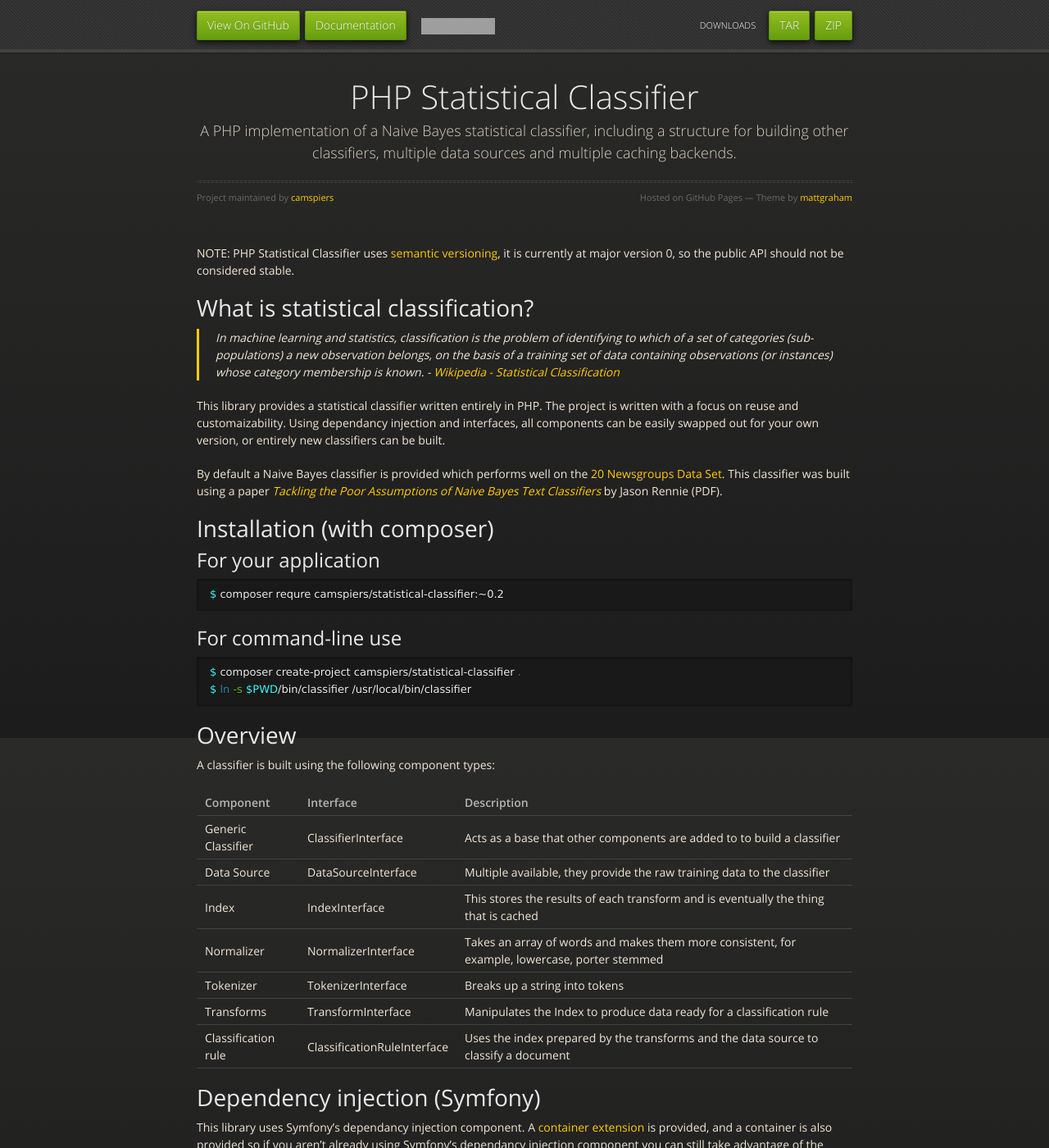
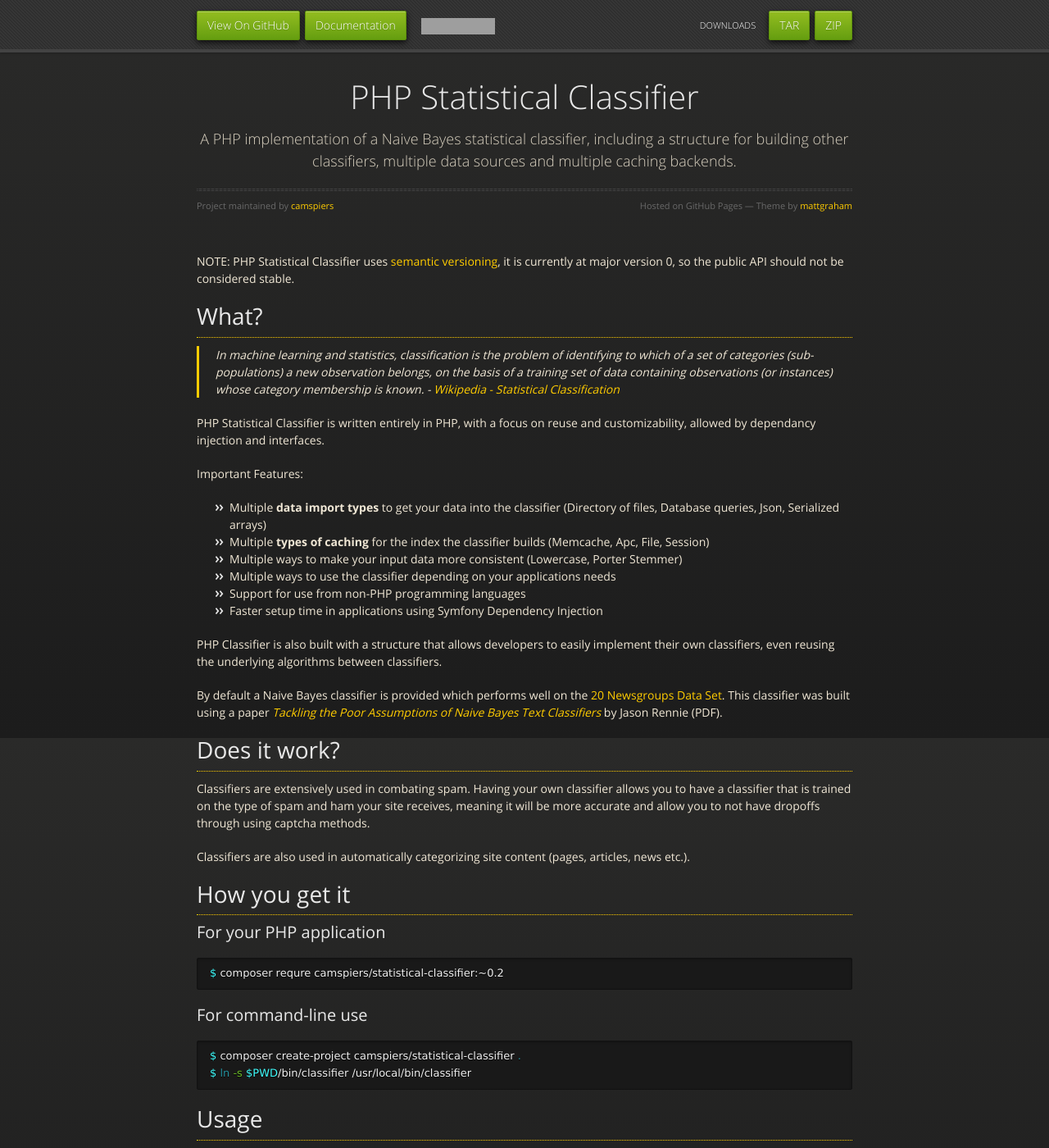
Before and after one commit to camspiers/statistical-classifier, a Jekyll site: the page built from index.md, in a window 1280 px wide and 1400 px high. Shown: the whole window at 82% size. Built offline with Jekyll 4.4.1, drawn with Linux system fonts in a browser that asks for light colours; nearby versions of some CDN libraries; Markdown is read by kramdown in place of the engine named in the settings; some of the changed text lies outside the part shown; grey boxes are pictures that could not be loaded.

Commit message:
UPDATE: More docs

````diff
--- a/_layouts/default.html
+++ b/_layouts/default.html
@@ -15,7 +15,19 @@
     <link rel="stylesheet" href="stylesheets/ie.css">
     <![endif]-->
     <meta name="viewport" content="width=device-width, initial-scale=1, user-scalable=no">
+    <script type="text/javascript">
 
+      var _gaq = _gaq || [];
+      _gaq.push(['_setAccount', 'UA-39398752-1']);
+      _gaq.push(['_trackPageview']);
+
+      (function() {
+        var ga = document.createElement('script'); ga.type = 'text/javascript'; ga.async = true;
+        ga.src = ('https:' == document.location.protocol ? 'https://ssl' : 'http://www') + '.google-analytics.com/ga.js';
+        var s = document.getElementsByTagName('script')[0]; s.parentNode.insertBefore(ga, s);
+      })();
+
+    </script>
   </head>
   <body>
       <div id="header">
--- a/index.md
+++ b/index.md
@@ -4,17 +4,34 @@ title: PHP Statistical Classifier
 ---
 NOTE: PHP Statistical Classifier uses [semantic versioning](http://semver.org/), it is currently at major version 0, so the public API should not be considered stable.
 
-# What is statistical classification?
+# What?
 
 > In machine learning and statistics, classification is the problem of identifying to which of a set of categories (sub-populations) a new observation belongs, on the basis of a training set of data containing observations (or instances) whose category membership is known. - [Wikipedia - Statistical Classification](http://en.wikipedia.org/wiki/Statistical_classification)
 
-This library provides a statistical classifier written entirely in PHP. The project is written with a focus on reuse and customaizability. Using dependancy injection and interfaces, all components can be easily swapped out for your own version, or entirely new classifiers can be built.
+PHP Statistical Classifier is written entirely in PHP, with a focus on reuse and customizability, allowed by dependancy injection and interfaces.
+
+Important Features:
+
+* Multiple **data import types** to get your data into the classifier (Directory of files, Database queries, Json, Serialized arrays)
+* Multiple **types of caching** for the index the classifier builds (Memcache, Apc, File, Session)
+* Multiple ways to make your input data more consistent (Lowercase, Porter Stemmer)
+* Multiple ways to use the classifier depending on your applications needs
+* Support for use from non-PHP programming languages
+* Faster setup time in applications using Symfony Dependency Injection
+
+PHP Classifier is also built with a structure that allows developers to easily implement their own classifiers, even reusing the underlying algorithms between classifiers.
 
 By default a Naive Bayes classifier is provided which performs well on the [20 Newsgroups Data Set](http://qwone.com/~jason/20Newsgroups/). This classifier was built using a paper *[Tackling the Poor Assumptions of Naive Bayes Text Classifiers](resources/Tackling the Poor Assumptions of Naive Bayes Text Classifiers.pdf?raw=true)* by Jason Rennie (PDF).
 
-# Installation (with composer)
+# Does it work?
 
-## For your application
+Classifiers are extensively used in combating spam. Having your own classifier allows you to have a classifier that is trained on the type of spam and ham your site receives, meaning it will be more accurate and allow you to not have dropoffs through using captcha methods.
+
+Classifiers are also used in automatically categorizing site content (pages, articles, news etc.).
+
+# How you get it
+
+## For your PHP application
 
 ```bash
 $ composer requre camspiers/statistical-classifier:~0.2
@@ -26,24 +43,6 @@ $ composer requre camspiers/statistical-classifier:~0.2
 $ composer create-project camspiers/statistical-classifier .
 $ ln -s $PWD/bin/classifier /usr/local/bin/classifier
 ```
-
-# Overview
-
-A classifier is built using the following component types:
-
-| Component | Interface | Description |
-| --------- | --------- | ----------- |
-| Generic Classifier | ClassifierInterface | Acts as a base that other components are added to to build a classifier |
-| Data Source | DataSourceInterface | Multiple available, they provide the raw training data to the classifier |
-| Index | IndexInterface | This stores the results of each transform and is eventually the thing that is cached |
-| Normalizer | NormalizerInterface | Takes an array of words and makes them more consistent, for example, lowercase, porter stemmed |
-| Tokenizer | TokenizerInterface | Breaks up a string into tokens |
-| Transforms | TransformInterface | Manipulates the Index to produce data ready for a classification rule |
-| Classification rule | ClassificationRuleInterface | Uses the index prepared by the transforms and the data source to classify a document |
-
-# Dependency injection (Symfony)
-
-This library uses Symfony's dependancy injection component. A [container extension](http://symfony.com/doc/2.1/components/dependency_injection/compilation.html) is provided, and a container is also provided so if you aren't already using Symfony's dependancy injection component you can still take advantage of the default services provided.
 
 # Usage
 
@@ -107,7 +106,7 @@ $source->addDocument('ham', 'Another ham document');
 echo $c->get('classifier.naive_bayes')->classify("Some ham document"), PHP_EOL; //ham
 ```
 
-## Command-line executable
+## From command-line
 
 ### Commands
 
@@ -199,6 +198,24 @@ $ classifier train:document MyIndexName ham "This is some ham"
 $ classifier classify MyIndexName "Some spam"
 ```
 
+# Technical details
+
+A classifier is built using the following component types:
+
+| Component | Interface | Description |
+| --------- | --------- | ----------- |
+| Generic Classifier | ClassifierInterface | Acts as a base that other components are added to to build a classifier |
+| Data Source | DataSourceInterface | Multiple available, they provide the raw training data to the classifier |
+| Index | IndexInterface | This stores the results of each transform and is eventually the thing that is cached |
+| Normalizer | NormalizerInterface | Takes an array of words and makes them more consistent, for example, lowercase, porter stemmed |
+| Tokenizer | TokenizerInterface | Breaks up a string into tokens |
+| Transforms | TransformInterface | Manipulates the Index to produce data ready for a classification rule |
+| Classification rule | ClassificationRuleInterface | Uses the index prepared by the transforms and the data source to classify a document |
+
+# Dependency injection (Symfony)
+
+This library uses Symfony's dependancy injection component. A [container extension](http://symfony.com/doc/2.1/components/dependency_injection/compilation.html) is provided, and a container is also provided so if you aren't already using Symfony's dependancy injection component you can still take advantage of the default services provided.
+
 # Unit testing
 
     statistical-classifier/ $ composer install --dev
--- a/stylesheets/styles.css
+++ b/stylesheets/styles.css
@@ -180,11 +180,14 @@ a:active {
 h1 {
   font-size: 2em;
   margin: 0.67em 0;
+  padding-bottom: 10px;
+  border-bottom: 1px dotted #ffcc00;
 }
 
 h2 {
   font-size: 1.5em;
   margin: 0.83em 0;
+  padding-bottom: 10px;
 }
 
 h3 {
@@ -564,7 +567,7 @@ h1 {
 }
 
 h2 {
-  font-size: 24px;
+  font-size: 20px;
 }
 
 h4, h5, h6 {
@@ -803,6 +806,7 @@ section #title h1 {
   font-size: 40px;
   text-align: center;
   line-height: 36px;
+  border: none;
 }
 section #title p {
   color: #d7cfbe;
````
